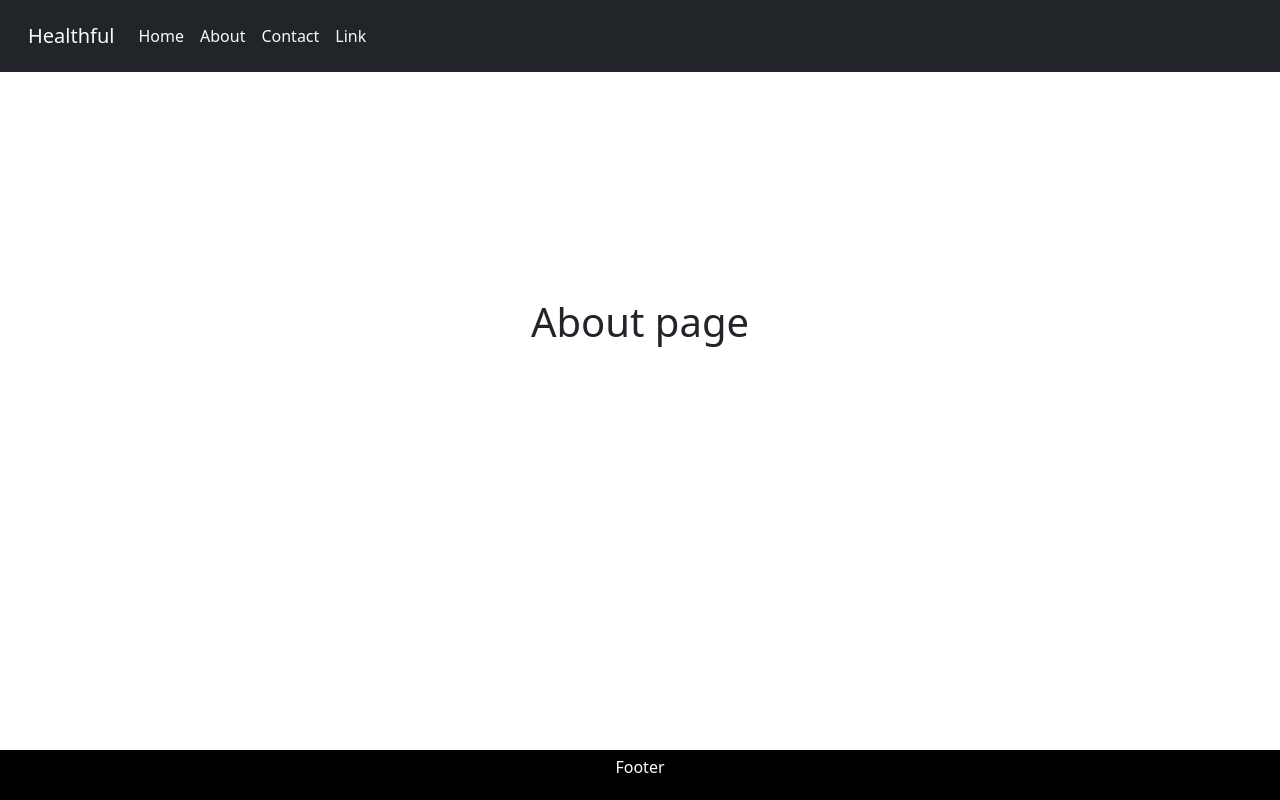
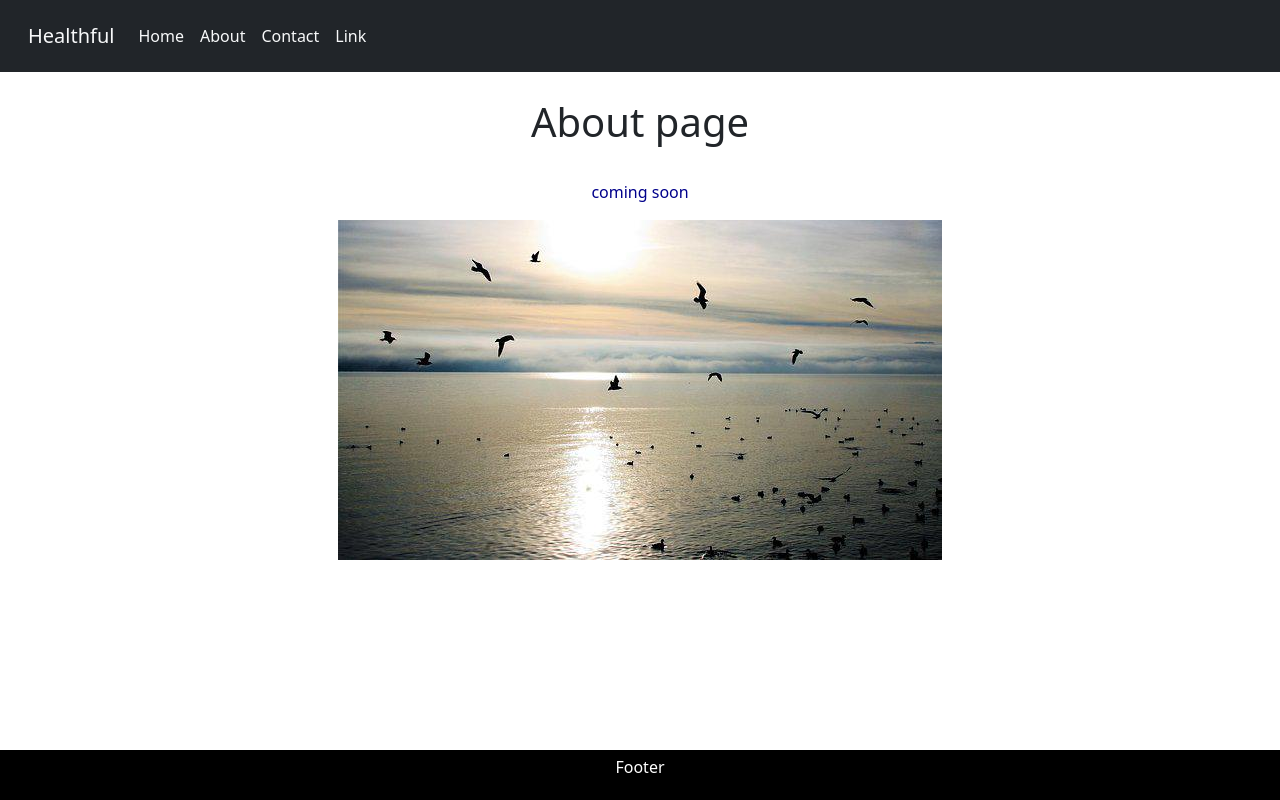
Before and after one commit to saifaliB/my--first-project, a plain HTML site: page about-us.html in a window 1280 px wide. Drawn offline with nearby package versions, Linux system fonts and the light colour scheme.

Commit message:
add iamge on about page

```diff
--- a/about-us.html
+++ b/about-us.html
@@ -52,7 +52,11 @@
         </div>
     </nav>
     <!-- End nav -->
-    <h1 style="width:100%; height:500px; display: flex; justify-content: center; align-items: center;">About page</h1>
+    <h1 style="width:100%; height:100px; display: flex; justify-content: center; align-items: center;">About page</h1>
+    <p style="text-align: center; color: darkblue;">coming soon</p>
+    <div style="display: flex; justify-content: center; align-items: center;">
+        <img src="/images/morning-2891123__340.jpg" alt="">
+    </div>
     <!-- footer -->
     <div class="footer">
         <p>Footer</p>
```
Also changed, not shown: images/morning-2891123__340.jpg (added).
